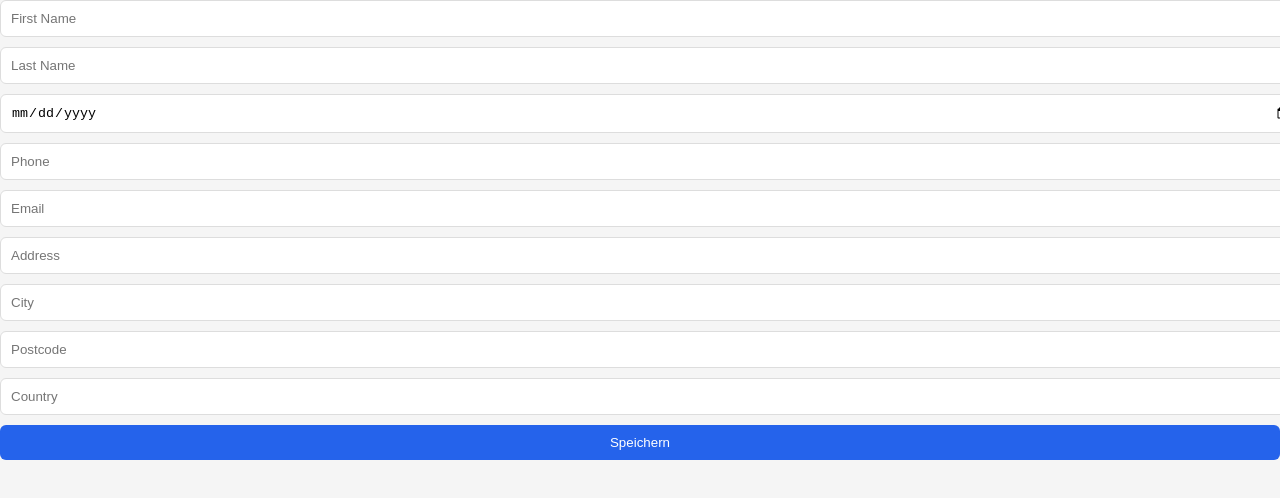
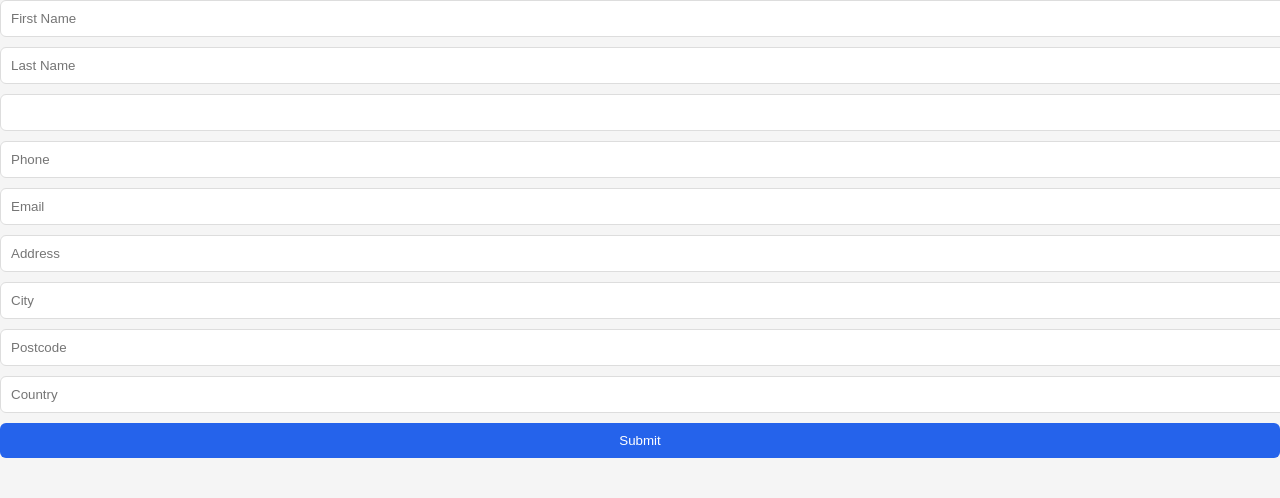
Before and after one commit to iozhyhanov/onyr_webapp_, a Vue app: page / in a window 1280 px wide. Shown: the top 498 px of the page. Built offline with nearby package versions, Linux system fonts and the light colour scheme.

Commit message:
code modification and correction

```diff
--- a/frontend/src/components/CreateClaim.vue
+++ b/frontend/src/components/CreateClaim.vue
@@ -2,7 +2,7 @@
   <div>
     <input v-model="first_name" placeholder="First Name" />
     <input v-model="last_name" placeholder="Last Name" />
-    <input type="date" v-model="date_of_birth" />
+    <input ref="dateInput" />
     <input v-model="phone" placeholder="Phone" />
     <input v-model="email" placeholder="Email" />
     <input v-model="address_line" placeholder="Address" />
@@ -11,13 +11,16 @@
     <input v-model="country" placeholder="Country" />
 
     <button @click="createCustomer">
-      Speichern
+      Submit
     </button>
   </div>
 </template>
 
 <script setup>
-import { ref } from "vue"
+import { ref, onMounted } from "vue"
+import flatpickr from "flatpickr"
+import "flatpickr/dist/flatpickr.css"
+
 
 const first_name = ref("")
 const last_name = ref("")
@@ -28,6 +31,17 @@ const address_line = ref("")
 const city = ref("")
 const postcode = ref("")
 const country = ref("")
+const dateInput = ref(null)
+
+onMounted(() => {
+  flatpickr(dateInput.value, {
+    dateFormat: "Y-m-d",
+    locale: "en",
+    onChange: (selectedDates, dateStr) => {
+      date_of_birth.value = dateStr
+    }
+  })
+})
 
 async function createCustomer() {
   try {
@@ -49,7 +63,7 @@ async function createCustomer() {
       })
     })
 
-    // 🔥 ВОТ ЭТО ДОБАВЬ ОБЯЗАТЕЛЬНО
+
     if (!response.ok) {
       const text = await response.text()
       throw new Error(text)
--- a/frontend/src/env.d.ts
+++ b/frontend/src/env.d.ts
@@ -6,4 +6,7 @@ declare module '*.vue' {
   export default component
 }
 
-declare module '*.css'
+declare module '*.css' {
+  const content: string
+  export default content
+}
--- a/frontend/src/main.ts
+++ b/frontend/src/main.ts
@@ -2,7 +2,7 @@ import { createApp } from 'vue'
 import { createPinia } from 'pinia'
 import router from './router'
 import App from './App.vue'
-// import './style.css'
+// import './main.css'
 import './assets/main.css'
 
 const app = createApp(App)
```
